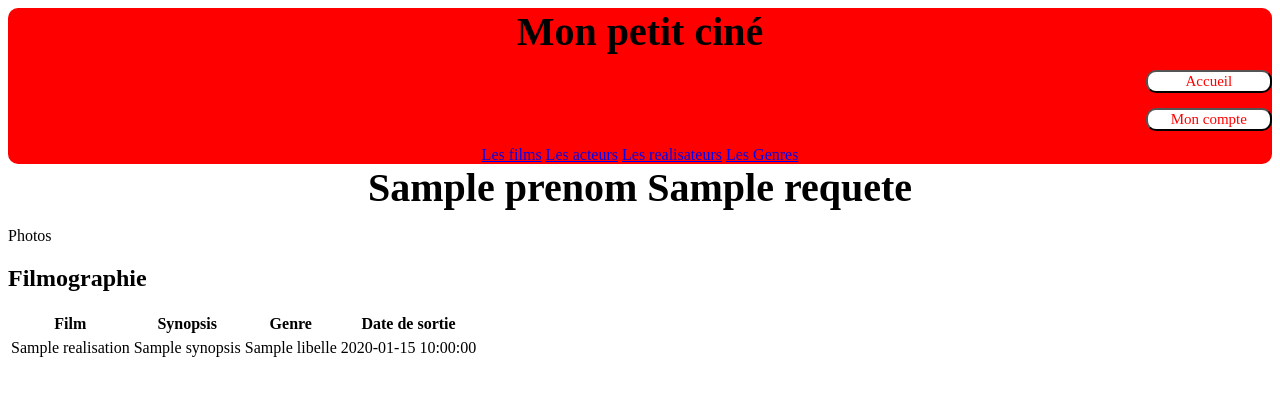
After one commit to Faustine67/Mon-petit-cin-, a PHP site: template view/detailRealisateur.php in a window 1280 px wide. The commit adds this page. Shown: the top 396 px of the page. Run offline with PHP 8.4, Linux system fonts and the light colour scheme; the template is opened without the code that fills it: most values are stand-ins (such as "Sample title", 1, 10 or a date in 2020); some libraries are stand-ins or nearby versions; some web fonts are replaced.

Commit message:
add DetailRealisateur

```diff
--- /dev/null
+++ b/view/detailRealisateur.php
@@ -0,0 +1,34 @@
+<?php
+    ob_start();
+    $realisateur = $requete->fetch();
+?>
+
+<h1><?=$realisateur["prenom"]?> <?=$realisateur["nom"]?></h1>
+    <p>Photos <p>
+
+<h2> Filmographie </h2>
+<table>
+    <tr>
+        <th>Film</th>
+        <th>Synopsis</th>
+        <th>Genre </th>
+        <th>Date de sortie </th>
+    <tr>
+
+<?php
+    foreach ($realisation->fetchAll() as $real){ ?>
+        <tr>
+            <td><?= $real["titre"] ?></td>
+            <td><?= $real["synopsis"] ?></td>
+            <td><?= $real["libelle"] ?></td>
+            <td><?= $real["date_sortie"] ?></td>
+        </tr>
+<?php }?>
+</table>
+
+<?php
+
+$titre = "Details des realisateurs";
+$titre_secondaire= "Details des realisateurs";
+$contenu = ob_get_clean();
+require "view/template.php";
--- a/view/listeFilms.php
+++ b/view/listeFilms.php
@@ -10,7 +10,7 @@
         <?php
             foreach ($requete->fetchAll() as $film){ ?>
             <tr>
-                <td><a href="index.php?action=detailFilm&id=<?= $film["id_film"] ?>"><?= $film["titre"] ?></a></td>
+                <td><a href="index.php?action=detailFilm&id=<?= $film["id_film"]?>"><?=$film["titre"] ?></a></td>
             </tr>
         <?php }?>
         </tbody>
```
Also changed, not shown: Controller/CinemaController.php (+20 -3 lines), view/listeRealisateurs.php (+5 -7 lines).
